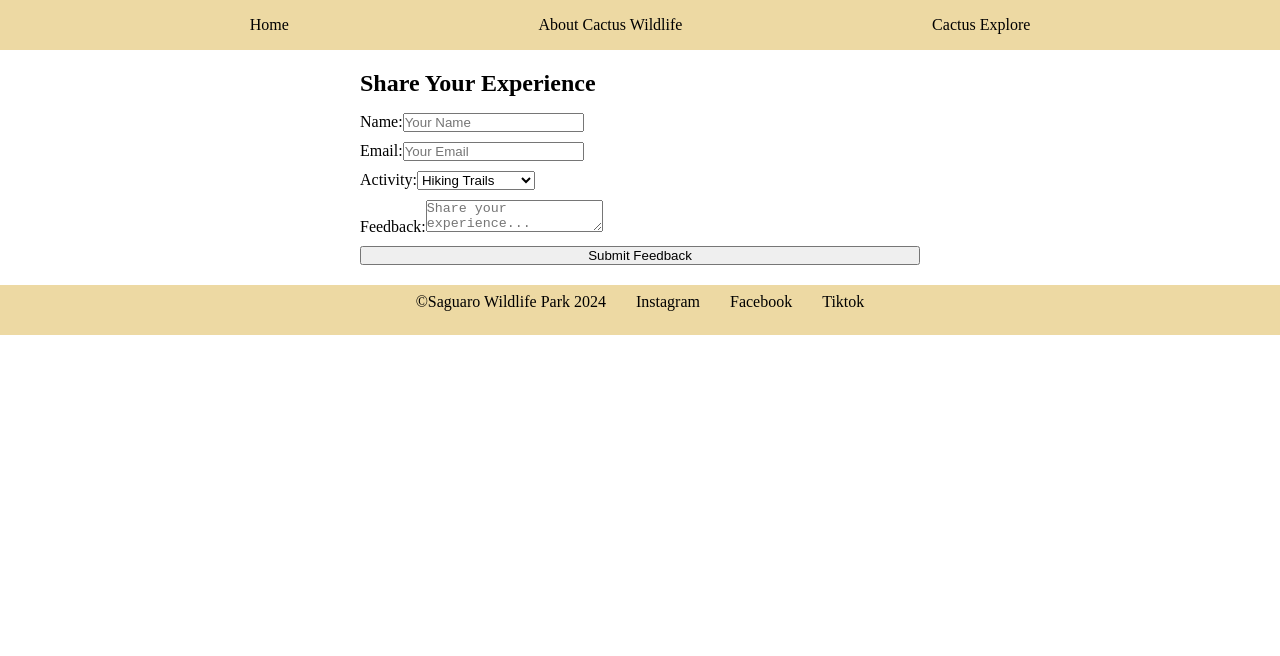
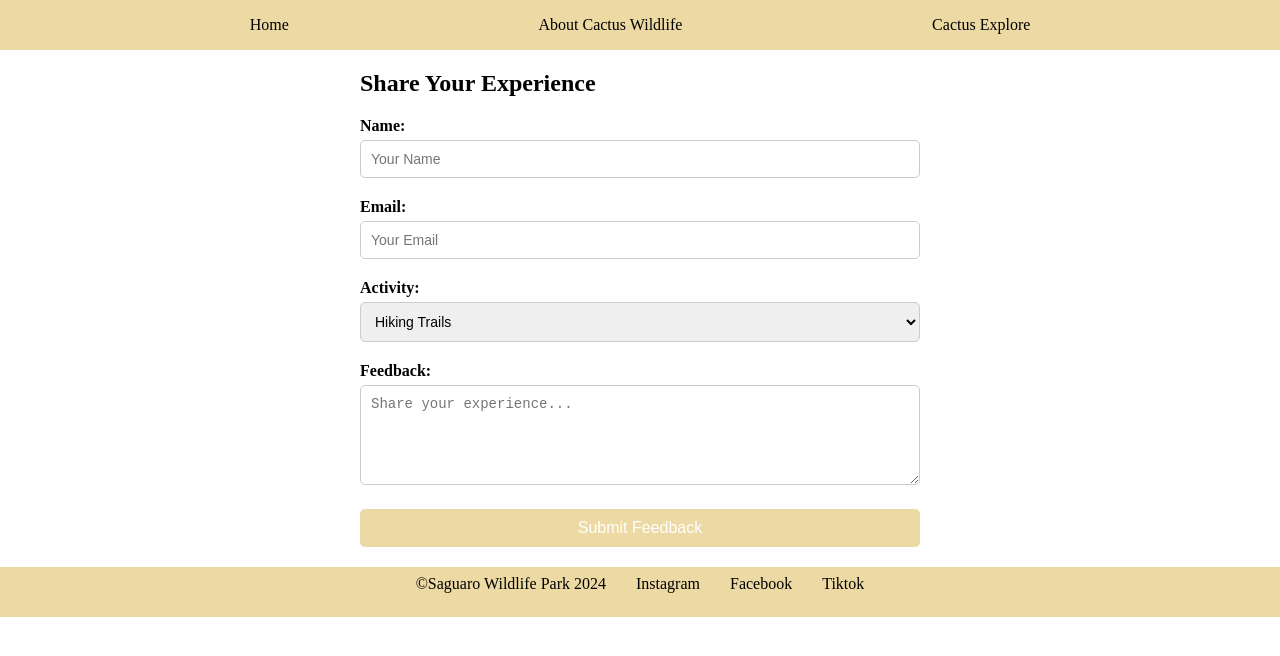
Before and after one commit to wkosso/N317-Spikey-Cactus, a Next.js app: page /explore/activities/feedback in a window 1280 px wide. Shown: the top 656 px of the page. Built offline with nearby package versions, Linux system fonts and the light colour scheme.

Commit message:
changed styling to the explore form

```diff
--- /dev/null
+++ b/src/app/explore/activities/feedback/feedbackForm.module.css
@@ -0,0 +1,51 @@
+.feedbackFormContainer {
+    padding: 20px;
+    max-width: 600px;
+    margin: 0 auto;
+}
+
+.feedbackFormContainer h2 {
+    font-size: 24px;
+    margin-bottom: 20px;
+}
+
+.feedbackForm {
+    display: flex;
+    flex-direction: column;
+    gap: 20px;
+}
+
+.feedbackForm label {
+    font-size: 16px;
+    font-weight: 600;
+}
+
+.feedbackForm input,
+.feedbackForm select,
+.feedbackForm textarea {
+    width: 100%;
+    padding: 10px;
+    margin-top: 5px;
+    border: 1px solid #ccc;
+    border-radius: 5px;
+    font-size: 14px;
+}
+
+.feedbackForm textarea {
+    height: 100px;
+}
+
+.feedbackForm button {
+    padding: 10px 20px;
+    background-color: #EDD9A3;
+    color: white;
+    border: none;
+    border-radius: 5px;
+    font-size: 16px;
+    cursor: pointer;
+    transition: background-color 0.3s;
+}
+
+.feedbackForm button:hover {
+    background-color: #c2b285;
+}
--- a/src/app/explore/activities/feedback/page.jsx
+++ b/src/app/explore/activities/feedback/page.jsx
@@ -1,6 +1,6 @@
-// app/explore/feedback/page.jsx
 'use client';
 import { useState } from 'react';
+import styles from './feedbackForm.module.css';
 
 export default function FeedbackForm() {
     const [formData, setFormData] = useState({
@@ -18,14 +18,13 @@ export default function FeedbackForm() {
     const handleSubmit = (e) => {
         e.preventDefault();
         alert(`Feedback Submitted:\n${JSON.stringify(formData, null, 2)}`);
-        // You can replace the alert with API call to save data
         setFormData({ name: '', email: '', activity: 'hiking', feedback: '' });
     };
 
     return (
-        <div style={{ padding: '20px', maxWidth: '600px', margin: '0 auto' }}>
+        <div className={styles.feedbackFormContainer}>
             <h2>Share Your Experience</h2>
-            <form onSubmit={handleSubmit} style={{ display: 'flex', flexDirection: 'column', gap: '10px' }}>
+            <form onSubmit={handleSubmit} className={styles.feedbackForm}>
                 <label>
                     Name:
                     <input
```
